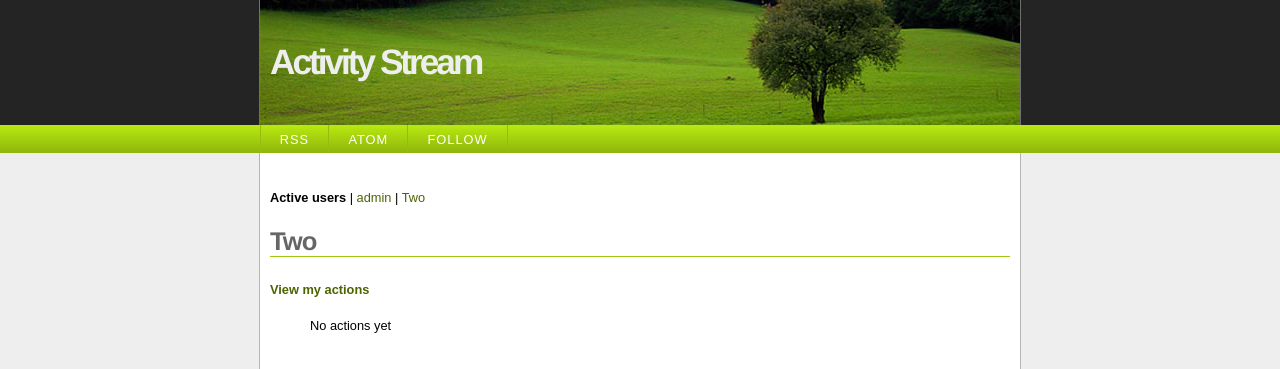
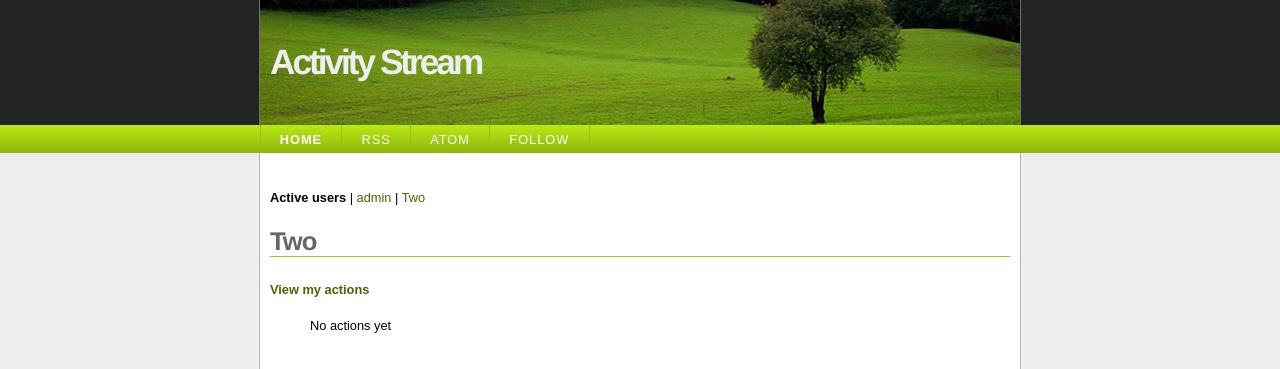
Before and after one commit to justquick/django-activity-stream, a Django app: page /Two/ in a window 1280 px wide. Shown: the top 369 px of the page. Run offline with Django 3.2, Linux system fonts and the light colour scheme; data comes from the database, SQL or seed files in the repository; data that the repository does not hold is empty; parts of the project's set-up code (start-up, migrations or seed data) failed here and were passed over; some libraries are stand-ins or nearby versions.

Commit message:
see, was that so hard?

```diff
--- a/example_project/templates/base.html
+++ b/example_project/templates/base.html
@@ -28,6 +28,7 @@
 	<div id="menu">
 		<div id="navcontainer">
 			<ul id="navlist">
+				<li><b><a href="/">HOME</a></b></li>
 				{% block navlinks %}{% endblock %}
 			</ul>
 		</div>
```
